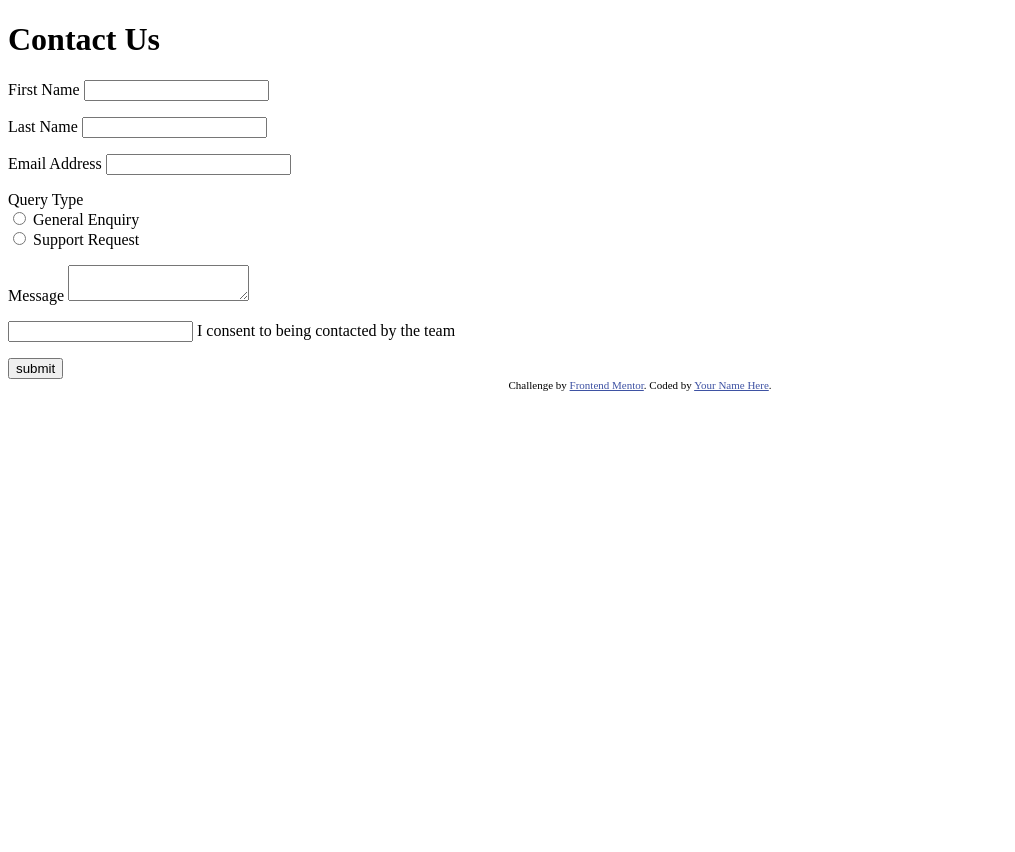
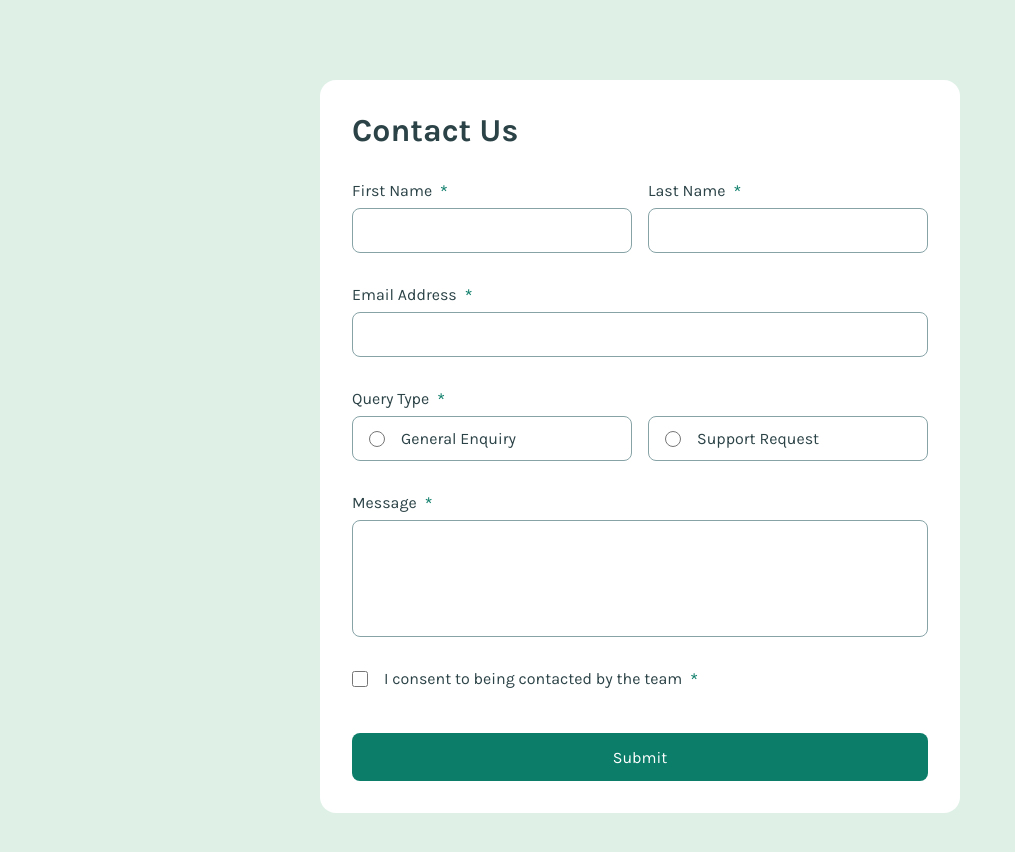
Before and after one commit to g-broche/training-course-brief-form-design, a plain HTML site: page index.html in a window 1280 px wide. Shown: the whole page, without its empty margins (0-1015 px from the left). Before the commit the page ends 800 px from the top, so only its background shows below. Drawn offline with Linux system fonts and the light colour scheme.

Commit message:
structured the visual in desktop size

```diff
--- a/index.html
+++ b/index.html
@@ -20,49 +20,53 @@
     <form method="post">
 
       <div id="group-first-name" class="form-group">
-        <label for="">First Name</label>
-        <input type="text" name="" id="" required>
-        <p id="error-first-name" class="error-message hidden"></p>
+        <label class="required-input" for="first-name-input">First Name</label>
+        <input type="text" name="firstName" id="first-name-input" required>
+        <p id="error-first-name" class="error-message hidden">error</p>
       </div>
 
       <div id="group-last-name" class="form-group">
-        <label for="">Last Name</label>
-        <input type="text" name="" id="" required>
-        <p id="error-last-name" class="error-message hidden"></p>
+        <label class="required-input" for="last-name-input">Last Name</label>
+        <input type="text" name="lastName" id="last-name-input" required>
+        <p id="error-last-name" class="error-message hidden">error</p>
       </div>
 
-      <div id="group-email" class="form-group">
-        <label for="">Email Address</label>
-        <input type="email" name="" id="" required>
-        <p id="error-email" class="error-message hidden"></p>
+      <div id="group-email" class="form-group full-row">
+        <label class="required-input" for="email-input">Email Address</label>
+        <input type="email" name="email" id="email-input" required>
+        <p id="error-email" class="error-message hidden">error</p>
       </div>
 
-      <div id="group-query" class="form-group">
-        <span>Query Type</span>
+      <div id="group-query" class="form-group full-row">
+        <span class="required-input">Query Type</span>
         <div class="form-subgroup">
-          <input type="radio" name="" id="" required>
-          <label for="">General Enquiry</label>
+          <div class="form-query-group makeshift-input half-width">
+            <input type="radio" name="queryType" id="query-general-input" value="general" required>
+            <label for="query-general-input">General Enquiry</label>
+          </div>
+          <div class="form-query-group makeshift-input half-width">
+            <input type="radio" name="queryType" id="query-support-input" value="support">
+            <label for="query-support-input">Support Request</label>
+          </div>
         </div>
-        <div class="form-subgroup">
-          <input type="radio" name="" id="">
-          <label for="">Support Request</label>
-        </div>
-        <p id="error-query-type" class="error-message hidden"></p>
+        <p id="error-query-type" class="error-message hidden full-row">error</p>
       </div>
 
-      <div id="group-message-input" class="form-group">
-        <label for="">Message</label>
-        <textarea name="" id="" required></textarea>
-        <p id="error-message-input" class="error-message hidden"></p>
+      <div id="group-message-input" class="form-group full-row">
+        <label class="required-input" for="message-input">Message</label>
+        <textarea name="message" id="message-input" required></textarea>
+        <p id="error-message-input" class="error-message hidden">error</p>
       </div>
 
-      <div id="agreement" class="form-agreement">
-        <input type="email" name="" id="" required>
-        <label for="">I consent to being contacted by the team</label>
-        <p id="error-first-name" class="error-message hidden"></p>
+      <div id="agreement" class="form-agreement full-row">
+        <div class="form-agreement-group">
+          <input type="checkbox" name="consent" id="consent-input" required>
+          <label class="required-input" for="consent-input">I consent to being contacted by the team</label>
+        </div>
+        <p id="error-first-name" class="error-message hidden">error</p>
       </div>
 
-      <button type="submit">submit</button>
+      <button type="submit">Submit</button>
 
     </form>
   </main>
@@ -95,9 +99,9 @@
   Message Sent!
   Thanks for completing the form. We'll be in touch soon! -->
 
-  <div class="attribution">
+  <!-- <div class="attribution">
     Challenge by <a href="https://www.frontendmentor.io?ref=challenge">Frontend Mentor</a>.
     Coded by <a href="#">Your Name Here</a>.
-  </div>
+  </div> -->
 </body>
 </html>
--- a/style.css
+++ b/style.css
@@ -0,0 +1,143 @@
+:root{
+    --color-green-light: hsl(148, 38%, 91%);
+    --color-green-medium: hsl(169, 82%, 27%);
+    --color-red: hsl(0, 66%, 54%);
+    --color-white: hsl(0, 0%, 100%);
+    --color-grey-medium: hsl(186, 15%, 59%);
+    --color-grey-darker: hsl(187, 24%, 22%);
+
+    --font-family: "karla";
+
+    --body-padding-desktop: 5rem 0px;
+    --main-padding-desktop: 2rem;
+
+    --field-padding-Y: .75rem;
+    --field-padding-H: 1rem;
+
+    --half-row-gap: 1rem;
+
+    --font-size-base: 1rem;
+}
+
+@font-face {
+    font-family: "karla";
+    src: url("/assets/fonts/Karla-VariableFont_wght.ttf") format("truetype");
+    font-weight: 400 700;
+}
+
+*{
+    margin:0;
+    padding:0;
+    box-sizing: border-box;
+    font-size: var(--font-size-base);
+    font-family: var(--font-family);
+    color: var(--color-grey-darker);
+}
+
+body{
+    padding: var(--body-padding-desktop);
+    min-height: 100vh;
+    width: 100vw;
+    background-color: var(--color-green-light);
+    display: flex;
+    flex-direction: column;
+    justify-content: center;
+    align-items: center;
+}
+
+.error-message{
+    color: var(--color-red);
+}
+
+.error-input{
+    border-color: red !important;
+}
+
+.hidden{
+    display:none;
+}
+
+main{
+    border-radius: 1rem;
+    padding: var(--main-padding-desktop);
+    width:50%;
+    background-color: var(--color-white);
+}
+
+h1{
+    font-size: calc(var(--font-size-base) * 2);
+}
+
+form{
+    margin-top: 2rem;
+    width:100%;
+    display: grid;
+    grid-template-columns: 1fr 1fr;
+    grid-auto-rows: 1fr 1fr 1fr 2fr 2rem 3rem;
+    column-gap: var(--half-row-gap);
+    row-gap: 2rem;
+    align-content: center;
+}
+
+.full-row{
+    grid-column: span 2;
+}
+
+.form-group{
+    display: flex;
+    flex-direction: column;
+    gap: .5rem;
+}
+
+.form-subgroup{
+    display: flex;
+    gap: var(--half-row-gap);
+}
+
+.half-width{
+    width: 50%;
+}
+
+.required-input{
+    position: relative;
+    width: fit-content;
+}
+
+.required-input::after{
+    position: absolute;
+    top: 0;
+    right: -1rem;
+    content: "*";
+    font-size: calc( var(--font-size-base) * 1.25);
+    color:var(--color-green-medium)
+}
+
+input[type="text"], input[type="email"], textarea, .makeshift-input {
+    padding: var(--field-padding-Y) var(--field-padding-H);
+    border: 1px solid var(--color-grey-medium);
+    border-radius: .5rem;
+}
+
+input[type="radio"], input[type="checkbox"]{
+    width:1rem;
+    height: 1rem;
+}
+
+textarea{
+    resize: none;
+    height: 100%;
+}
+
+.form-query-group, .form-agreement-group{
+    display: flex;
+    align-items: center;
+    gap: var(--field-padding-H);
+}
+
+button[type="submit"]{
+    grid-column: span 2;
+    border: none;
+    border-radius: .5rem;
+    background-color: var(--color-green-medium);
+    color: var(--color-white);
+}
```
